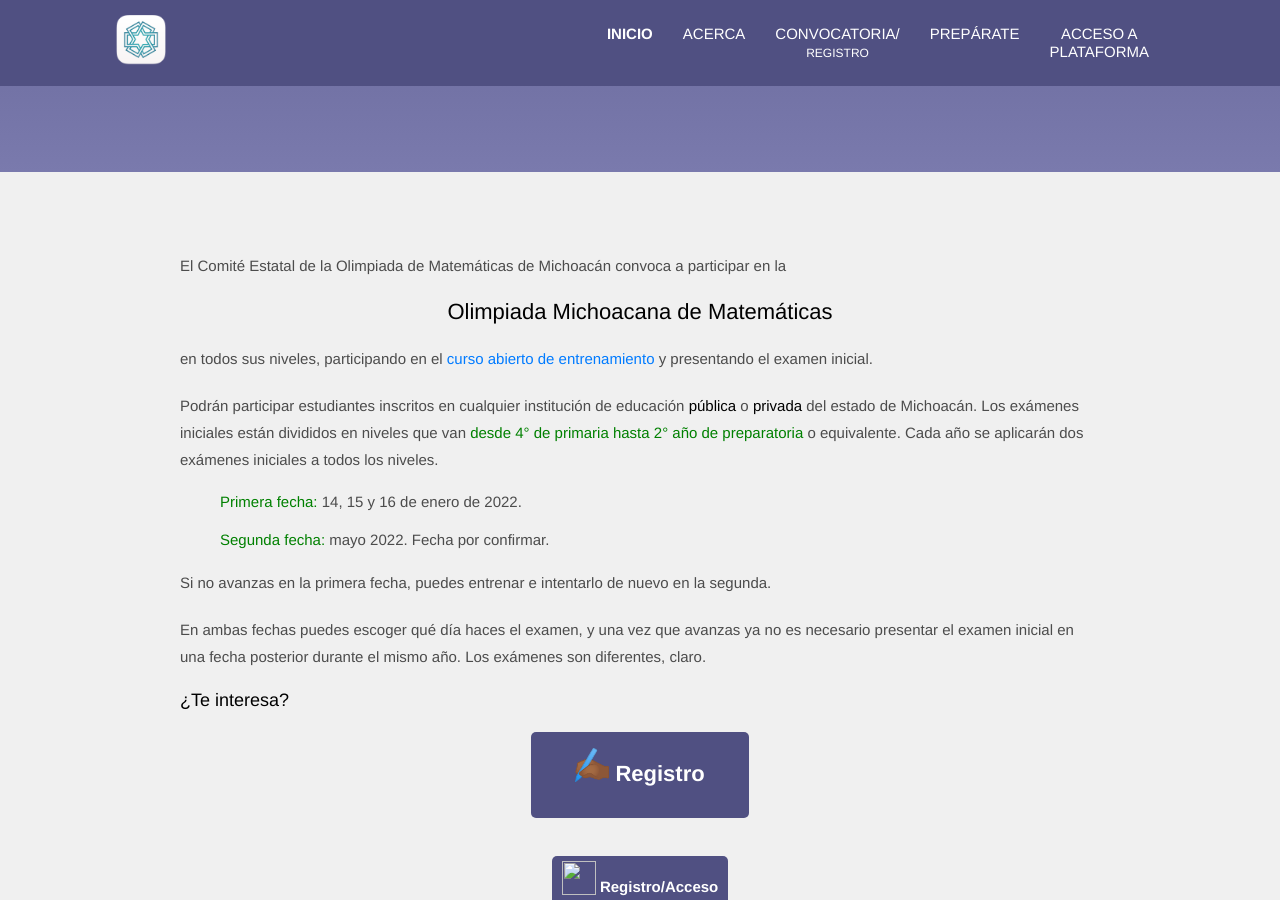
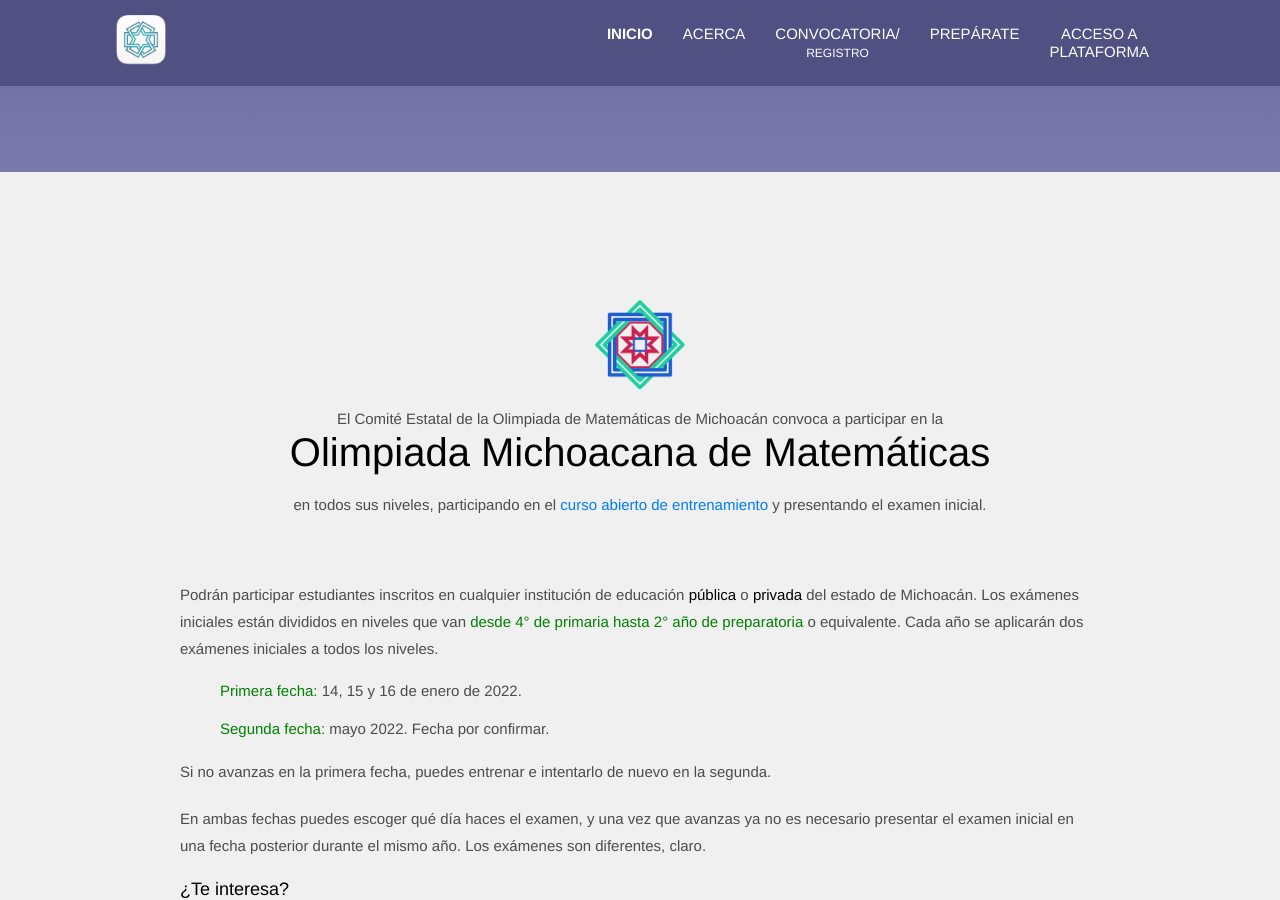
Before and after one commit to OlimpiadaMatematicasMichoacan/WOMM, a Jekyll site: the page built from _pages/convocatoria.md, in a window 1280 px wide and 900 px high, scrolled down 332 px. Built offline with Jekyll 4.4.1, drawn with Linux system fonts in a browser that asks for light colours; some of the changed text lies outside the part shown.

Commit message:
Update convocatoria.md

```diff
--- a/_pages/convocatoria.md
+++ b/_pages/convocatoria.md
@@ -3,12 +3,23 @@ layout: pageformat
 title: Convocatoria
 ---
 
+<style>
+  .center-img {
+  display: block;
+  margin-left: auto;
+  margin-right: auto;
+  width: 10vh;
+
+}
+</style>
+
+<br>
+<center>
+<img src="assets/images/icons/logo-1.png" class="center-img">
 El Comité Estatal de la Olimpiada de Matemáticas de Michoacán convoca a participar en la
-<center>
-<h4> Olimpiada Michoacana de Matemáticas</h4>
-<!-- <img src="assets/images/icons/logo-1.png" width=200> -->
+<h3> Olimpiada Michoacana de Matemáticas</h3>
+en todos sus niveles, participando en el <a href='https://registro.olimpiadamatematicasmichoacan.org:8443/course/view.php?id=8'>curso abierto de entrenamiento</a> y presentando el examen inicial.
 </center>
-en todos sus niveles, participando en el [curso abierto de entrenamiento](https://registro.olimpiadamatematicasmichoacan.org:8443/course/view.php?id=8) y presentando el examen inicial.
 <br>
 
 Podrán participar estudiantes inscritos en cualquier institución de educación **pública** o **privada** del estado de Michoacán. Los exámenes iniciales están divididos en niveles que van <span style="color:green">desde 4° de primaria hasta 2° año de preparatoria</span> o equivalente. Cada año se aplicarán dos exámenes iniciales a todos los niveles.
@@ -54,18 +65,105 @@ Participar es absolutamente gratuito y, honestamente, muy divertido.
 
 Si logras resolver el examen entrarás a un grupo de entrenamiento, dependiendo de tu nivel de conocimientos. Periódicamente se aplicarán exámenes para avanzar de grupo.
 
-Los grupos son:
+ <div class="container">
+    <div class="row">
+      <div class="col-12 text-center">
+        <h3>Los grupos son:</h3>
+      </div>
 
-- <img src="/assets/images/levels/baby.png" height=35> Charhaku (bebé)
-- <img src="/assets/images/levels/child.png" height=35> Teruk'ati (del medio)
-<!-- - <img src="/assets/images/levels/adult.png" height=35> Teruk'ati (el del medio) -->
-<!-- - <img src="/assets/images/levels/adult.png" height=35> Orhepati (hermano mayor) -->
-- <img src="/assets/images/levels/ninja.png" height=35> Míteti (conocedor)
+      <div class="col-md-4 mb-4 mb-md-0">
+        <div class="card hover-shadow shadow">
+          <div class="card-body {% if service.active %}active-bg-primary{% endif %} text-center px-4 py-5">
+            <img src="/assets/images/levels/baby.png" height=50>
+            <h4 class="mb-4">Charhaku</h4>
+            <p>Bebé</p>
+          </div>
+        </div>
+      </div>
+
+      <div class="col-md-4 mb-4 mb-md-0">
+        <div class="card hover-shadow shadow">
+          <div class="card-body {% if service.active %}active-bg-primary{% endif %} text-center px-4 py-5">
+            <img src="/assets/images/levels/child.png" height=50>
+            <h4 class="mb-4">Teruk'ati</h4>
+            <p>Del Medio</p>
+          </div>
+        </div>
+      </div>
+
+      <div class="col-md-4 mb-4 mb-md-0">
+        <div class="card hover-shadow shadow">
+          <div class="card-body {% if service.active %}active-bg-primary{% endif %} text-center px-4 py-5">
+            <img src="/assets/images/levels/ninja.png" height=50>
+            <h4 class="mb-4">Míteti</h4>
+            <p>Conocedor</p>
+          </div>
+        </div>
+      </div>
+
+    </div>
+  </div>
 
 Cuando Michoacán participe en algún concurso (nacional, regional, nacional OMMEB, femenil, etc.) se invitará al grupo Teruk'ati en adelante dentro de aquellas personas que puedan participar en dicho concurso a resolver un examen adicional para escoger a quienes representarán a Michoacán.
 
 
 ### <span style="color:green">Preguntas frecuentes</span>
+
+<br>
+
+<details>
+<summary>¿Qué conocimientos necesito para resolver el examen?</summary>
+<p align="center">
+   Los primeros exámenes se resuelven usando <span style="color:green">ingenio</span> y <span style="color:orange">lógica</span> más que técnica.
+   En el entrenamiento te daremos los conocimientos necesarios para resolver los exámenes de las siguientes fases.
+</p>
+</details>
+
+<details>
+<summary>¿Cuánto dura el examen inicial?</summary>
+<p align="center">
+   Dependiendo del nivel, el examen durará entre 1 y 2 horas. Tú decides a qué hora iniciar y tu tiempo comienza a correr una vez iniciado. Te recomendamos apartar el tiempo suficiente para resolver el examen.
+</p>
+</details>
+
+<details>
+<summary>¿Qué documentos necesito presentar para participar?</summary>
+<p align="center">
+   Puedes presentar el examen inicial sin presentar documentación. Si avanzas a la siguiente etapa, te pediremos algún documento que compruebe tu fecha de nacimiento y una constancia de inscripción en alguna escuela de Michoacán antes de poder emitir tu diploma.
+</p>
+</details>
+
+<details>
+<summary>¿Cuándo me avisarán y qué ocurrirá en caso de lograr avanzar a la siguiente etapa? </summary>
+<p align="center">
+   Unos días después de que concluya el examen los resultados aparecerán en la misma página y te enviaremos un correo electrónico.
+
+   Posteriormente recibirás en tu correo una liga de invitación a más entrenamientos y algunas actividades.
+
+   Además te enviaremos un diploma, una vez que recibamos tus documentos.
+</p>
+</details>
+
+<details>
+<summary>¿Es gratis participar?</summary>
+<p align="center">
+   ¡Totalmente gratis!
+</p>
+</details>
+
+<details>
+<summary>¿Qué material puedo utilizar durante el examen?</summary>
+<p align="center">
+   De material, puedes utilizar lápices, plumas, colores, hojas, regla y compás si quieres. No está permitido usar transportador ni calculadora, pero no te preocupes, el examen está diseñado para que no haya necesidad (ni beneficio) de usar una calculadora.
+
+   El examen es individual y no se permite ayuda externa de ningún tipo. Idealmente, durante el examen no deberás tener comunicación con otras personas.
+</p>
+</details>
+
+<br>
+
+<!--
+
 
 ##### ¿Qué conocimientos necesito para resolver el examen?
 Los primeros exámenes se resuelven usando <span style="color:green">ingenio</span> y <span style="color:orange">lógica</span> más que técnica.
@@ -92,6 +190,8 @@ Sí.
 De material, puedes utilizar lápices, plumas, colores, hojas, regla y compás si quieres. No está permitido usar transportador ni calculadora, pero no te preocupes, el examen está diseñado para que no haya necesidad (ni beneficio) de usar una calculadora.
 
 El examen es individual y no se permite ayuda externa de ningún tipo. Idealmente, durante el examen no deberás tener comunicación con otras personas.
+
+-->
 
 ##### Muy bien, me convencieron. ¿Cómo me preparo para el examen inicial?
 ¡Muy buena actitud! La recomendación es practicar resolviendo ejercicios. Al [registrarte](/registro), puedes hacer un exámenes de práctica (¡incluyen soluciones!) y un entrenamiento en video (con ejercicios) de algunos conceptos básicos. Aquí hay algunos [recursos para prepararte](/preparate).
```
